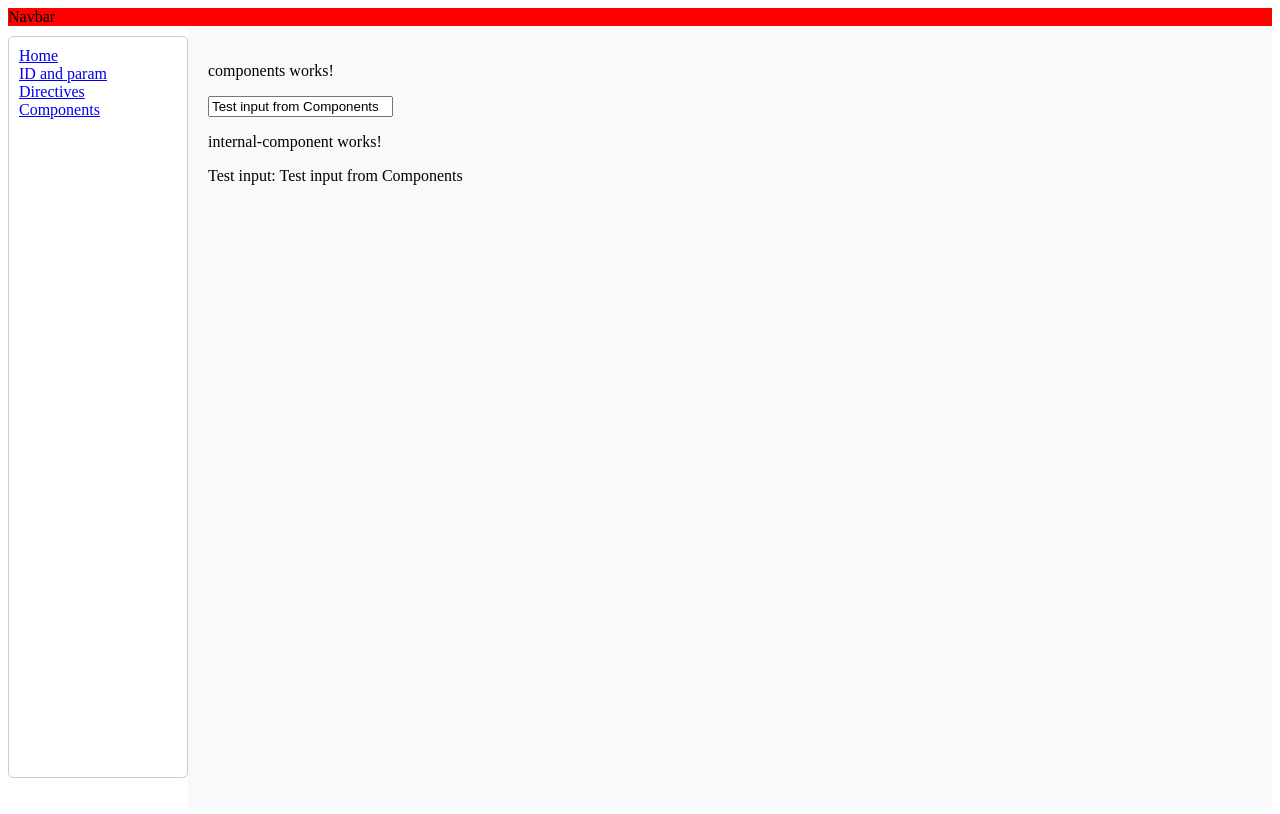
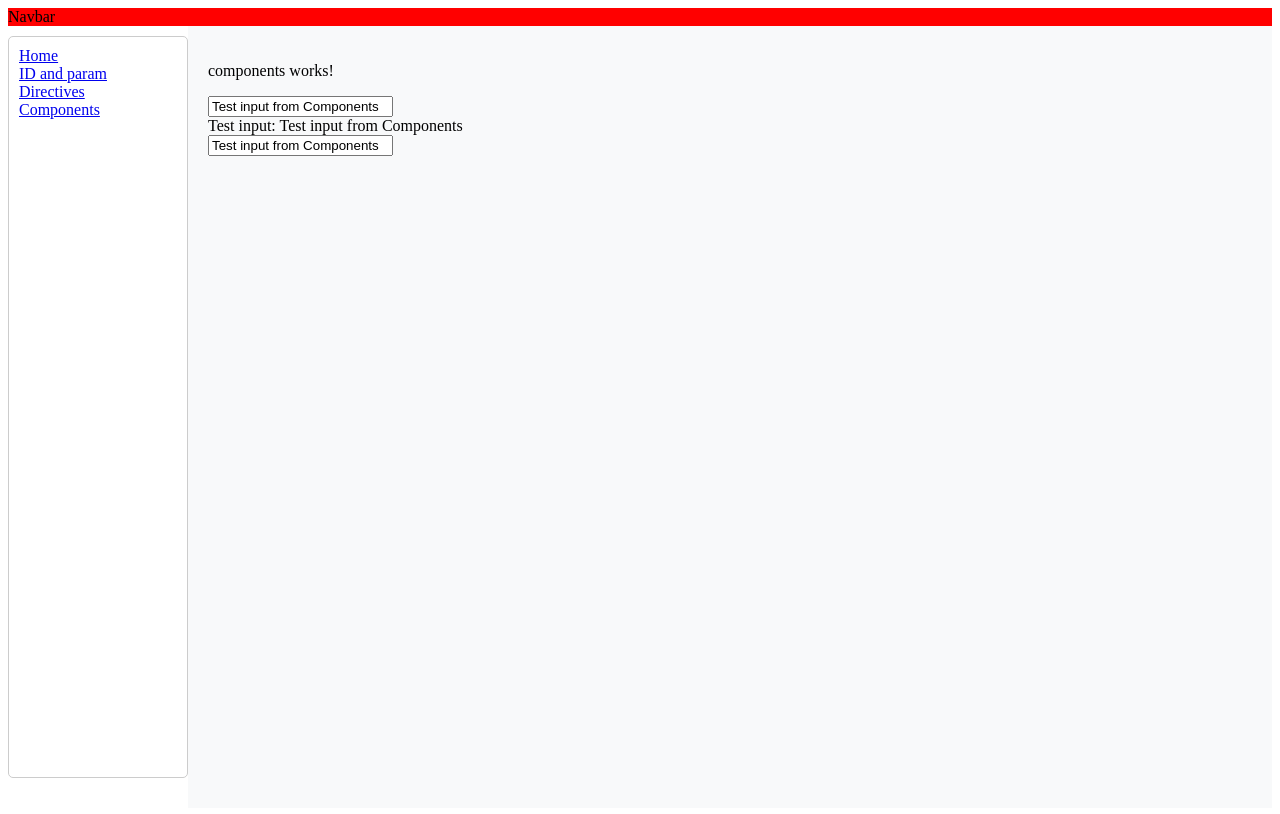
Before and after one commit to arkadiuszneuman/angular-playing, an Angular app: page /components in a window 1280 px wide. Built offline with nearby package versions, Linux system fonts and the light colour scheme.

Commit message:
two way binding

```diff
--- a/src/app/components/components.html
+++ b/src/app/components/components.html
@@ -1,3 +1,7 @@
 <p>components works!</p>
 <input type="text" [(ngModel)]="testInput" />
 <app-internal-component [testInput]="testInput()"></app-internal-component>
+<app-two-way-binding
+  [(text)]="testInput"
+  (textChange)="textChange($event)"
+></app-two-way-binding>
--- a/src/app/components/components.ts
+++ b/src/app/components/components.ts
@@ -1,14 +1,18 @@
 import { Component, signal } from '@angular/core';
 import { InternalComponent } from './internal-component/internal-component';
 import { FormsModule } from '@angular/forms';
+import { TwoWayBinding } from "./two-way-binding/two-way-binding";
 
 @Component({
   selector: 'app-components',
-  imports: [InternalComponent, FormsModule],
+  imports: [InternalComponent, FormsModule, TwoWayBinding],
   templateUrl: './components.html',
   styleUrl: './components.scss'
 })
 export class Components {
   testInput = signal("Test input from Components");
 
+  textChange = (value: string) => {
+    console.log("Text changed to: ", value);
+  }
 }
--- a/src/app/components/internal-component/internal-component.html
+++ b/src/app/components/internal-component/internal-component.html
@@ -1,3 +1 @@
-<p>internal-component works!</p>
-
 <div>Test input: {{ testInput() }}</div>
--- /dev/null
+++ b/src/app/components/two-way-binding/two-way-binding.html
@@ -0,0 +1 @@
+<input [(ngModel)]="text" />
--- /dev/null
+++ b/src/app/components/two-way-binding/two-way-binding.ts
@@ -0,0 +1,12 @@
+import { Component, model } from '@angular/core';
+import { FormsModule } from '@angular/forms';
+
+@Component({
+  selector: 'app-two-way-binding',
+  imports: [FormsModule],
+  templateUrl: './two-way-binding.html',
+  styleUrl: './two-way-binding.scss'
+})
+export class TwoWayBinding {
+  text = model('')
+}
```
Also changed, not shown: src/app/components/two-way-binding/two-way-binding.scss (added), 1 other file (tests, documents, lock files or other folders).
